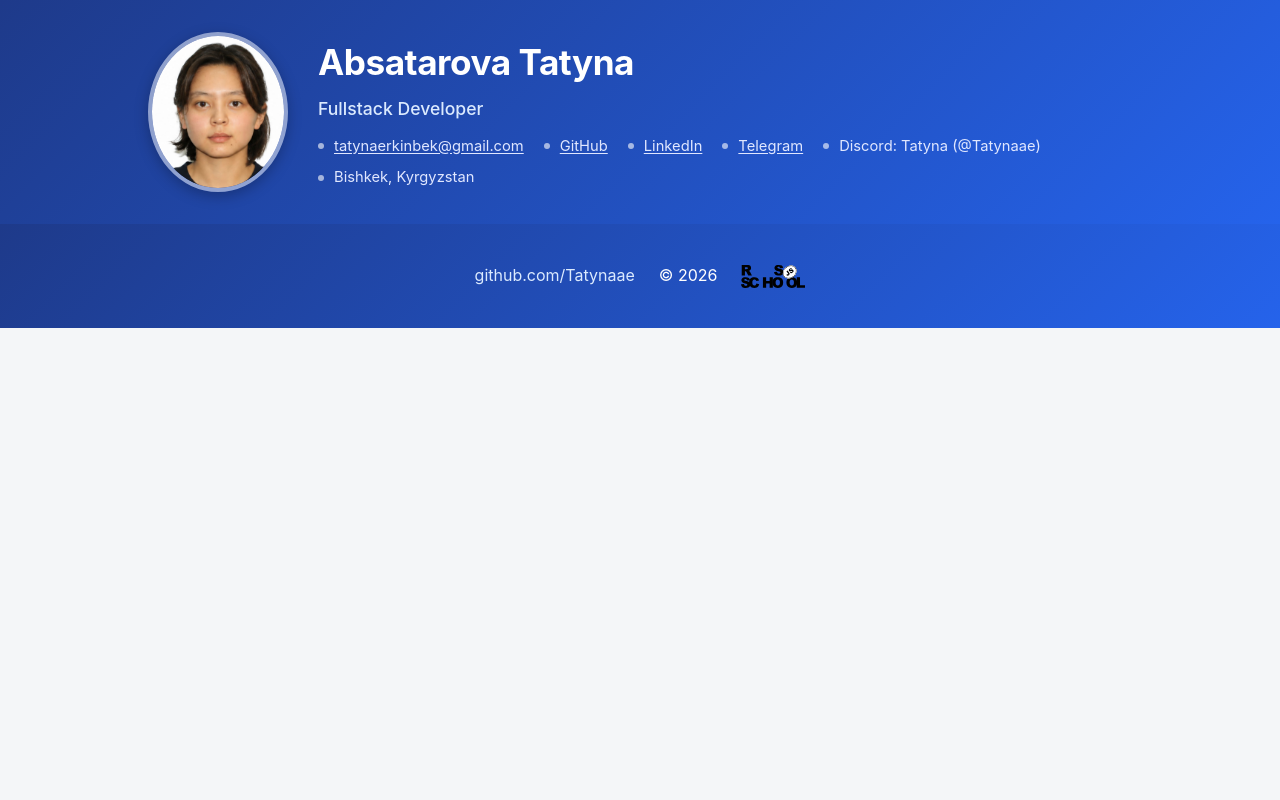
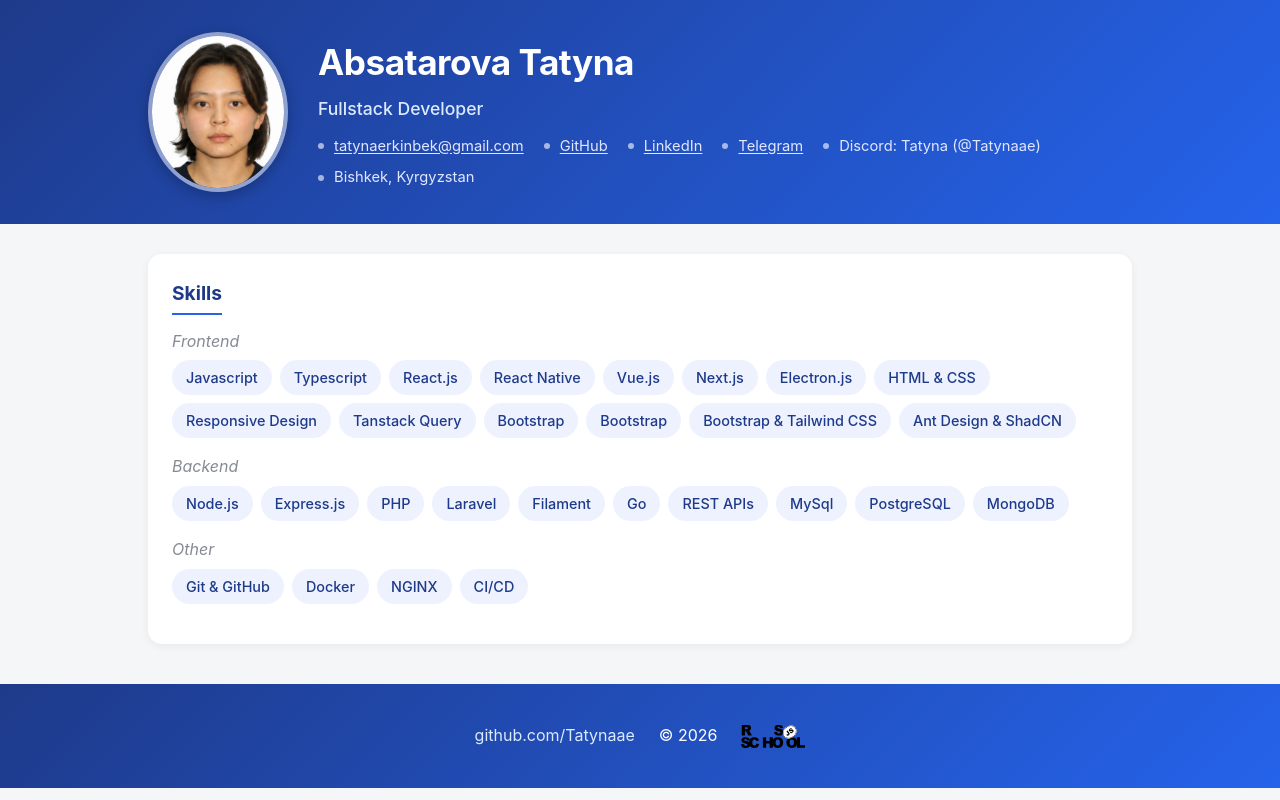
Before and after one commit to Tatynaae/rsschool-cv, a React (Vite) app: page / in a window 1280 px wide. Built offline with nearby package versions, Linux system fonts and the light colour scheme.

Commit message:
feat: skills

```diff
--- a/src/App.jsx
+++ b/src/App.jsx
@@ -22,7 +22,50 @@ function App() {
             </div>
         </header>
 
-        <main></main>
+        <main className="container">
+            <section id="skills" className="card">
+                <h2>Skills</h2>
+                <p className="card_t">Frontend</p>
+                <ul className="skills-list">
+                    <li>Javascript</li>
+                    <li>Typescript</li>
+                    <li>React.js</li>
+                    <li>React Native</li>
+                    <li>Vue.js</li>
+                    <li>Next.js</li>
+                    <li>Electron.js</li>
+                    <li>HTML &amp; CSS</li>
+                    <li>Responsive Design</li>
+                    <li>Tanstack Query</li>
+                    <li>Bootstrap</li>
+                    <li>Bootstrap</li>
+                    <li>Bootstrap &amp; Tailwind CSS</li>
+                    <li>Ant Design &amp; ShadCN</li>
+                </ul>
+
+                <p className="card_t">Backend</p>
+                <ul className="skills-list">
+                    <li>Node.js</li>
+                    <li>Express.js</li>
+                    <li>PHP</li>
+                    <li>Laravel</li>
+                    <li>Filament</li>
+                    <li>Go</li>
+                    <li>REST APIs</li>
+                    <li>MySql</li>
+                    <li>PostgreSQL</li>
+                    <li>MongoDB</li>
+                </ul>
+
+                <p className="card_t">Other</p>
+                <ul className="skills-list">
+                    <li>Git &amp; GitHub</li>
+                    <li>Docker</li>
+                    <li>NGINX</li>
+                    <li>CI/CD</li>
+                </ul>
+            </section>
+        </main>
 
         <footer className="footer">
             <a href="https://github.com/Tatynaae" target="_blank" rel="noopener noreferrer">
--- a/src/index.css
+++ b/src/index.css
@@ -121,6 +121,15 @@ body {
   background: rgba(255, 255, 255, 0.6);
 }
 
+.container {
+  max-width: 1024px;
+  margin: 0 auto;
+  padding: 30px 20px 40px;
+  display: flex;
+  flex-direction: column;
+  gap: 20px;
+}
+
 .footer {
   text-align: center;
   padding: 20px 40px;
@@ -147,3 +156,85 @@ body {
   width: 64px;
   height: 64px;
 }
+
+.card {
+  scroll-margin-top: 70px;
+  background: var(--surface);
+  border-radius: var(--radius);
+  box-shadow: var(--shadow);
+  padding: 24px;
+}
+
+.card_t {
+  color: #0f172a;
+  opacity: 0.5;
+  font-style: italic;
+  margin-bottom: 6px;
+}
+
+.card h2 {
+  font-size: 1.2rem;
+  color: var(--accent-dark);
+  margin-bottom: 14px;
+  border-bottom: 2px solid var(--accent);
+  display: inline-block;
+  padding-bottom: 4px;
+}
+
+.card h3 {
+  font-size: 1rem;
+  margin-bottom: 2px;
+}
+
+.skills-list {
+  list-style: none;
+  display: flex;
+  flex-wrap: wrap;
+  gap: 8px;
+  margin-bottom: 16px;
+}
+
+.skills-list li {
+  background: #eef2ff;
+  color: var(--accent-dark);
+  padding: 6px 14px;
+  border-radius: 999px;
+  font-size: 0.9rem;
+  font-weight: 500;
+}
+
+@media (max-width: 700px) {
+  .header-inner {
+    justify-content: center;
+    text-align: center;
+    padding: 24px 20px;
+  }
+
+  .intro {
+    align-items: center;
+  }
+
+  .contacts {
+    justify-content: center;
+  }
+
+  .intro h1 {
+    font-size: 1.8rem;
+  }
+}
+
+@media print {
+  .header {
+    background: none;
+    color: var(--text);
+  }
+
+  .nav {
+    display: none;
+  }
+
+  .card {
+    box-shadow: none;
+    border: 1px solid #ddd;
+  }
+}
```
